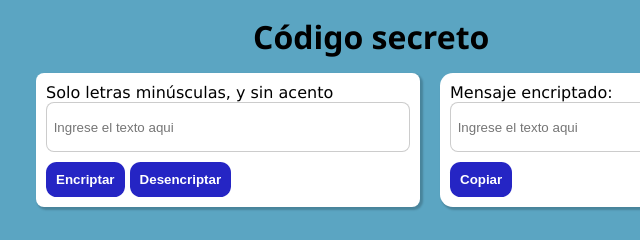
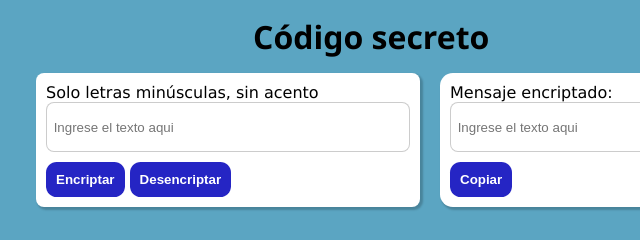
Before and after one commit to DanMiramontes/Alura-Challenge-Oracle-One, a plain HTML site: page index.html in a window 1280 px wide. Shown: the top 240 px of the page, 210-850 px from the left. Drawn offline with Linux system fonts and the light colour scheme.

Commit message:
Update index.html

```diff
--- a/index.html
+++ b/index.html
@@ -15,7 +15,7 @@
         <main class = "formularios">
           <section class="encriptar">
 
-                <label for="input-texto">Solo letras minúsculas, y sin acento</label>
+                <label for="input-texto">Solo letras minúsculas, sin acento</label>
                 <input class="text-input" type="text" name="input-texto" id="input-texto" placeholder="Ingrese el texto aqui">
                 <button class="btn" onclick="encriptar()">Encriptar</button>
                 <button class="btn" onclick="desencriptar()">Desencriptar</button>
```
